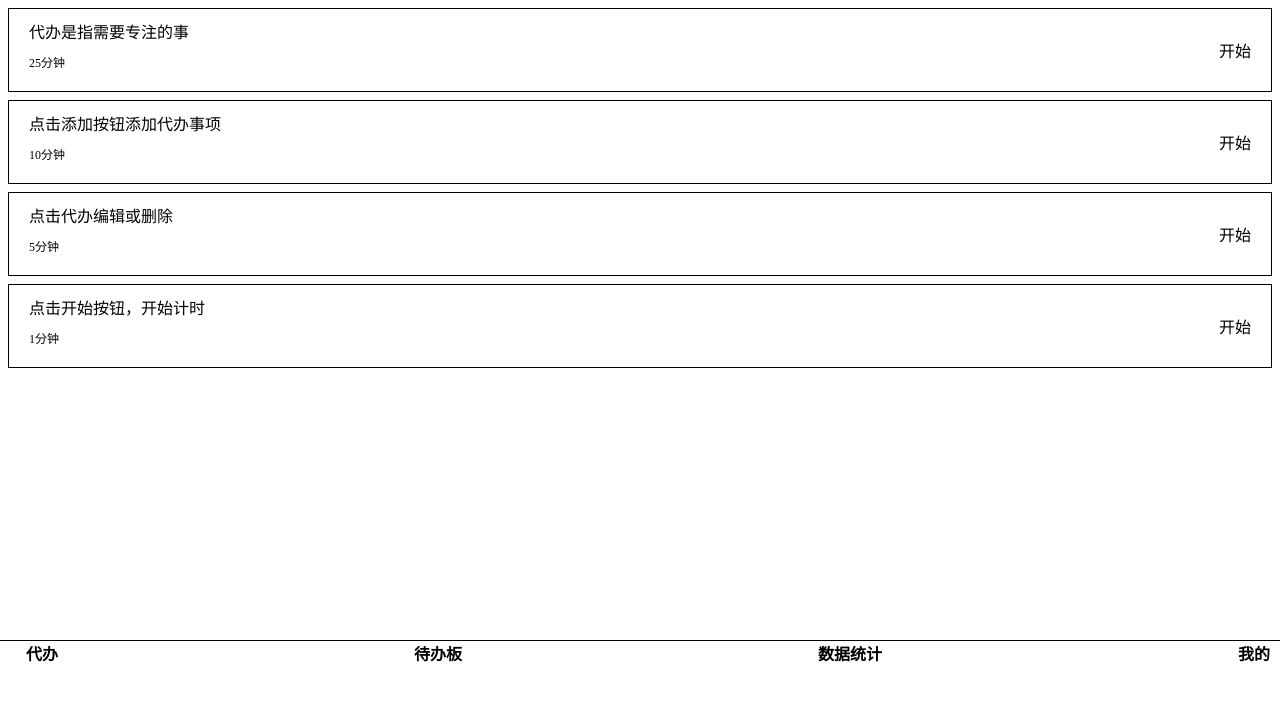
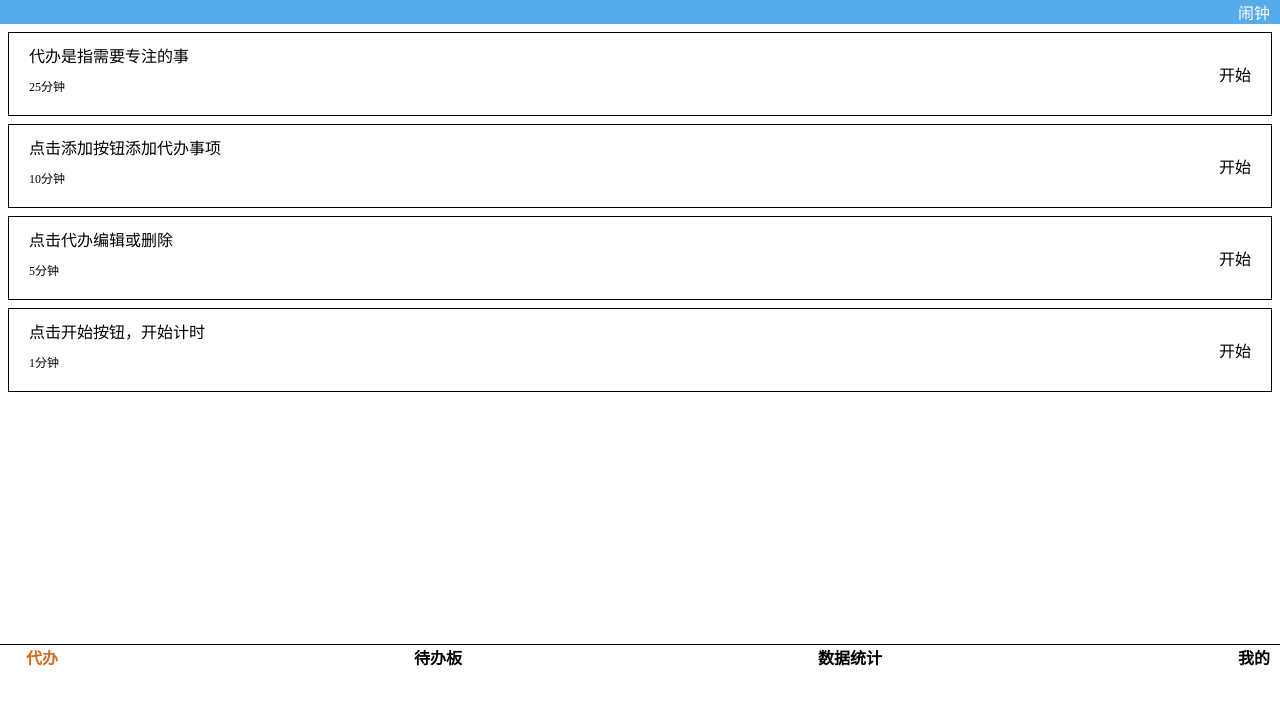
Before and after one commit to 0730chen/potato, a Next.js app: page / in a window 1280 px wide. Shown: the top 704 px of the page. Built offline with nearby package versions, Linux system fonts and the light colour scheme.

Commit message:
add header

```diff
--- a/component/Dialog.js
+++ b/component/Dialog.js
@@ -4,7 +4,7 @@ export default function Dialog(props) {
         <div className="modal-mask">
             <div className="modal-wrap">
                 <div className="header">
-                    <div className="title">确认付款</div>
+                    <div className="title">待办事项</div>
                 </div>
                 <div className="body">
                     {props.children}
--- a/component/Nav.js
+++ b/component/Nav.js
@@ -1,13 +1,16 @@
 import Link from "next/link";
 import NavCss from "../style/NavCss";
 import Icon from '../component/Icon'
+import {useRouter} from "next/router";
+
 export default function Nav() {
+    const router = useRouter();
     return (
         <NavCss className="Nav">
-            <Link href="/"><a><Icon iconClass="wait"/>代办</a></Link>
-            <Link href="/about"><a><Icon iconClass="document"/>待办板</a></Link>
-            <Link href="/blank"><a><Icon iconClass="stc"/>数据统计</a></Link>
-            <Link href="/my"><a><Icon iconClass="my"/>我的</a></Link>
+            <Link href="/"><a className={router.pathname === "/" ? "active" : ""} ><Icon iconClass="wait"/>代办</a></Link>
+            <Link href="/about"><a className={router.pathname === "/about" ? "active" : ""}><Icon iconClass="document"/>待办板</a></Link>
+            <Link href="/blank"><a className={router.pathname === "/blank" ? "active" : ""}><Icon iconClass="stc"/>数据统计</a></Link>
+            <Link href="/my"><a className={router.pathname === "/my" ? "active" : ""}><Icon iconClass="my"/>我的</a></Link>
         </NavCss>
     )
 }
--- /dev/null
+++ b/component/Tiitle.js
@@ -0,0 +1,13 @@
+import styled from "styled-components";
+const Span = styled.div`
+    background:rgb(88,171,233);
+    padding:0px 10px;
+    color:white;
+    display:flex;
+    flex-direction:row-reverse;
+`
+export default function Title(props) {
+    return(
+        <Span>{props.children}</Span>
+    )
+}
--- a/next.config.js
+++ b/next.config.js
@@ -6,7 +6,6 @@ function resolve(dir) {
 module.exports = withSass({
     webpack: (config, options) => {
         const {dev, isServer} = options
-        // config.module.rules[1].exclude.push(resolve('./public/Icon'));
         config.module.rules.push({
             test: /\.svg$/,
             include: resolve('./public/Icon'),
--- a/pages/blank.js
+++ b/pages/blank.js
@@ -1,5 +1,6 @@
 import Nav from "../component/Nav";
 import styled from "styled-components";
+import Title from "../component/Tiitle";
 
 const Container = styled.div`
   display: flex;
@@ -11,6 +12,7 @@ export default function Index() {
         <Container>
             <Nav/>
             <main>代办事项页面</main>
+            <Title>代办页面标题</Title>
         </Container>
     );
 }
--- a/pages/index.js
+++ b/pages/index.js
@@ -4,6 +4,7 @@ import '../style/reset.scss'
 import {useState} from "react";
 import Dialog from "../component/Dialog";
 import styled from "styled-components";
+import Title from "../component/Tiitle";
 
 function AddTab() {
     console.log('添加一个内容')
@@ -42,7 +43,7 @@ export default function Index() {
                 }}>
                     <div className="modal-body">
                         <div className="row">
-                            <div className="left"><span className="label">预约数量：</span><span className="value">2</span>
+                            <div className="left"><span className="label"><input type="text" placeholder="请输入代办事项"/></span><span className="value"></span>
                             </div>
                             <div className="right"><span className="label">总金额为：</span><span
                                 className="value">￥200</span></div>
@@ -56,6 +57,7 @@ export default function Index() {
                     </div>
                 </Dialog>
             </main>
+            <Title>闹钟</Title>
         </Container>
     );
 }
--- a/pages/my.js
+++ b/pages/my.js
@@ -2,6 +2,7 @@
 import '../style/reset.scss'
 import Nav from "../component/Nav";
 import styled from "styled-components";
+import Title from "../component/Tiitle";
 const Container = styled.div`
   display: flex;
   flex-direction: column-reverse;
@@ -11,7 +12,8 @@ export default function Index() {
     return (
         <Container>
             <Nav/>
-            <main>我的页面</main>
+            <main>我的页面的内容</main>
+            <Title>我的页面</Title>
         </Container>
     );
 }
--- a/style/reset.scss
+++ b/style/reset.scss
@@ -26,5 +26,8 @@ h1, h2, h3, h4, h5, h6 {
 }
 main{
   flex-grow: 1;
-  height: 640px;
+  height: 620px;
 }
+.active{
+  color: chocolate;
+}
```
Also changed, not shown: pages/about.js (+32 -1 lines).
